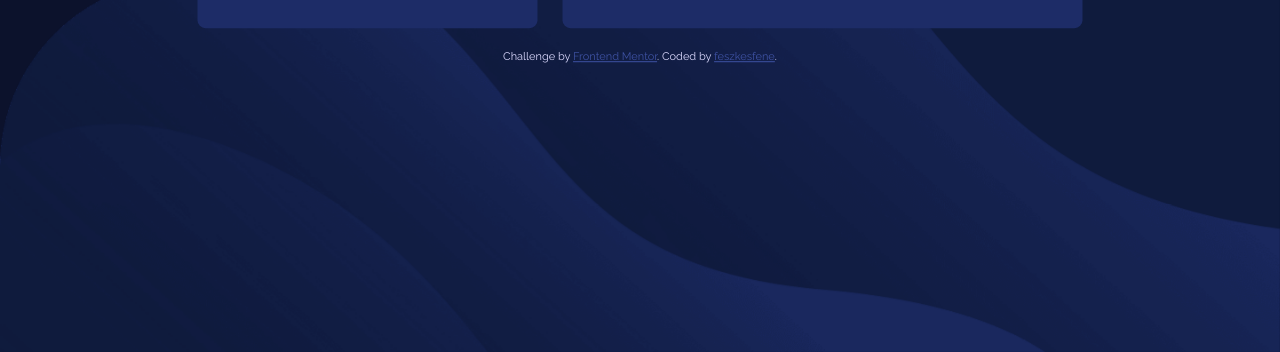
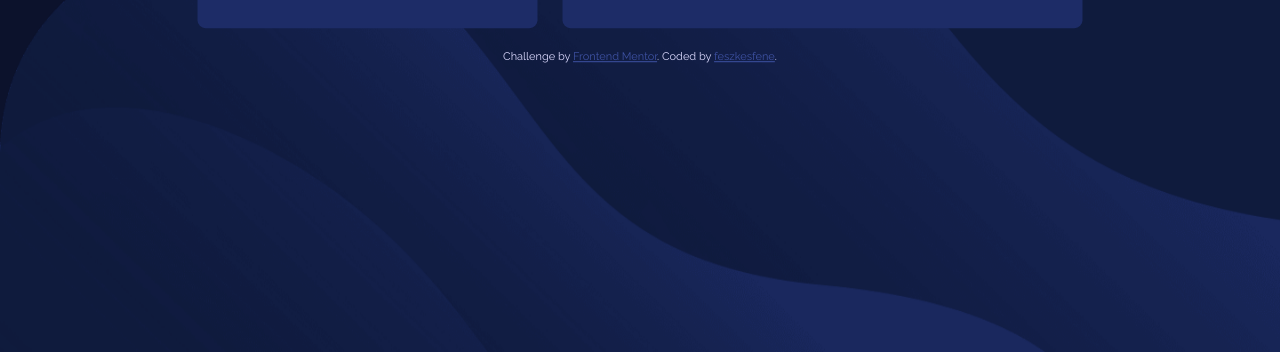
Before and after one commit to feszkesfene/challenge-3, a plain HTML site: page index.html in a window 1280 px wide. Shown: the part 448-800 px from the top of the page. Drawn offline with Linux system fonts and the light colour scheme.

Commit message:
background issue fixed

```diff
--- a/sass/_layout.scss
+++ b/sass/_layout.scss
@@ -1,7 +1,8 @@
 //BACKGROUND
 .background {
     position: fixed;
-    width: 100vw;
+    width: 100%;
+    height: 50%;
     bottom: 0;
     z-index: 1;
 }
```
Also changed, not shown: sass/main.css, 1 other file.
